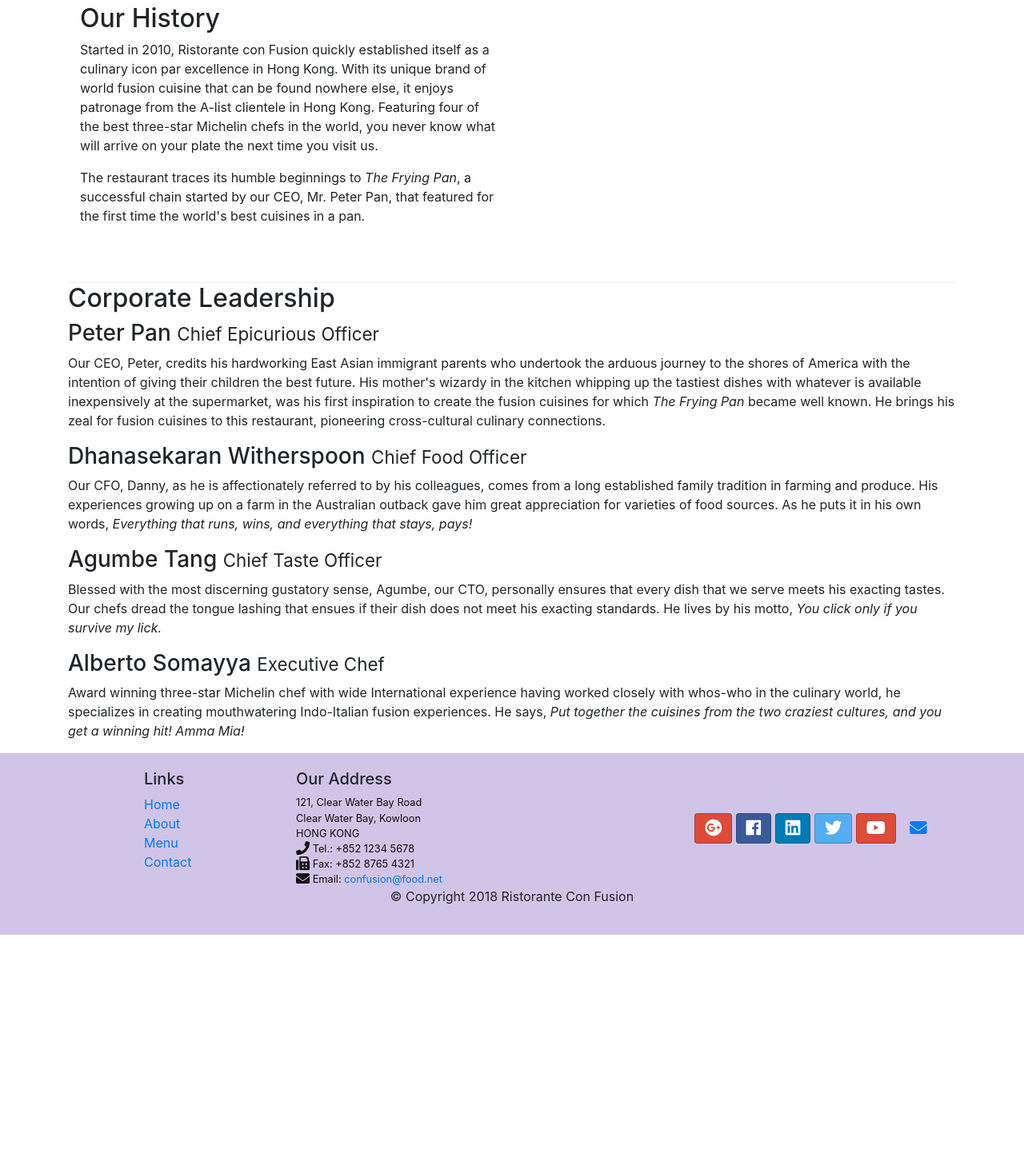
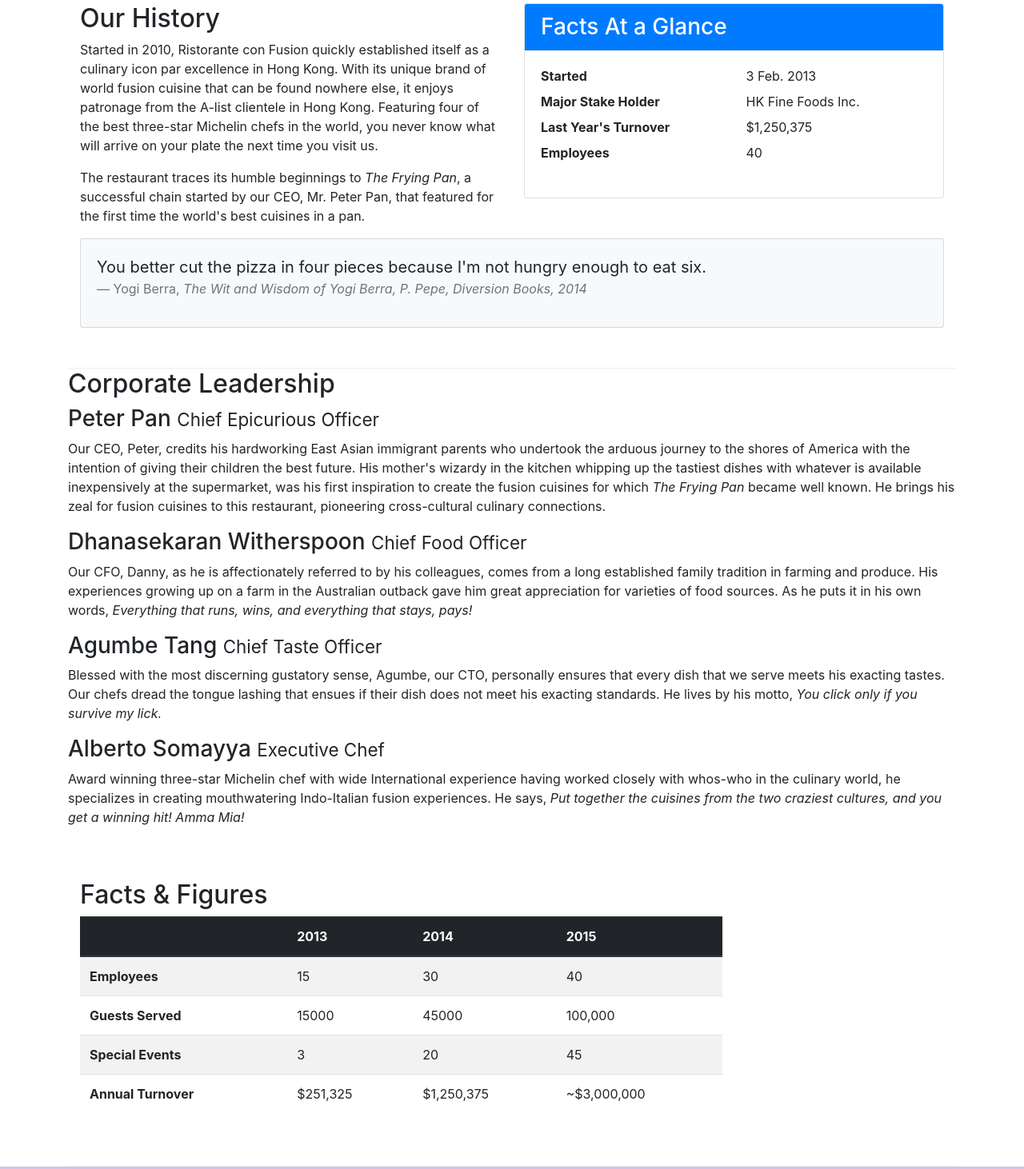
Before and after one commit to NadezhdaBabenko/Coursera-React, a website: page aboutus.html in a window 1280 px wide. Shown: the part 511-1973 px from the top of the page at 80% size. Before the commit the page ends 1680 px from the top, so only its background shows below. Drawn offline with nearby package versions, Linux system fonts and the light colour scheme.

Commit message:
Tables and Cards

```diff
--- a/aboutus.html
+++ b/aboutus.html
@@ -65,7 +65,34 @@
                 <p>Started in 2010, Ristorante con Fusion quickly established itself as a culinary icon par excellence in Hong Kong. With its unique brand of world fusion cuisine that can be found nowhere else, it enjoys patronage from the A-list clientele in Hong Kong.  Featuring four of the best three-star Michelin chefs in the world, you never know what will arrive on your plate the next time you visit us.</p>
                 <p>The restaurant traces its humble beginnings to <em>The Frying Pan</em>, a successful chain started by our CEO, Mr. Peter Pan, that featured for the first time the world's best cuisines in a pan.</p>
             </div>
-            <div>
+            <div class="col-sm">
+                <div class="card">
+                    <h3 class="card-header bg-primary text-white">Facts At a Glance</h3>
+                    <div class="card-body">
+                        <dl class="row">
+                            <dt class="col-6">Started</dt>
+                            <dd class="col-6">3 Feb. 2013</dd>
+                            <dt class="col-6">Major Stake Holder</dt>
+                            <dd class="col-6">HK Fine Foods Inc.</dd>
+                            <dt class="col-6">Last Year's Turnover</dt>
+                            <dd class="col-6">$1,250,375</dd>
+                            <dt class="col-6">Employees</dt>
+                            <dd class="col-6">40</dd>
+                        </dl>
+                    </div>
+                </div>
+            </div>
+
+            <div class="col-12">
+                <div class="card card-body bg-light">
+                    <blockquote class="blockquote">
+                        <p class="mb-0">You better cut the pizza in four pieces because I'm not hungry enough to eat six.</p>
+                        <footer class="blockquote-footer">Yogi Berra,
+                            <cite title="Source Title">The Wit and Wisdom of Yogi Berra, P. Pepe, Diversion Books, 2014</cite>
+                        </footer>
+                    </blockquote>
+                </div>
+
             </div>
         </div>
 
@@ -83,6 +110,54 @@
                 <p class="d-none d-sm-block">Award winning three-star Michelin chef with wide International experience having worked closely with whos-who in the culinary world, he specializes in creating mouthwatering Indo-Italian fusion experiences. He says, <em>Put together the cuisines from the two craziest cultures, and you get a winning hit! Amma Mia!</em></p>
             </div>
        </div>
+
+       <div class="row row-content">
+            <div class="col-12 col-sm-9">
+                <h2>Facts &amp; Figures</h2>
+                <div class="table-responsive">
+                    <table class="table table-striped">
+                        <thead class="thead-dark">
+                            <tr>
+                                <th>&nbsp;</th>
+                                <th>2013</th>
+                                <th>2014</th>
+                                <th>2015</th>
+                            </tr>
+                        </thead>
+                        <tbody>
+                            <tr>
+                                <th>Employees</th>
+                                <td>15</td>
+                                <td>30</td>
+                                <td>40</td>
+                            </tr>
+                            <tr>
+                                <th>Guests Served</th>
+                                <td>15000</td>
+                                <td>45000</td>
+                                <td>100,000</td>
+                            </tr>
+                            <tr>
+                                <th>Special Events</th>
+                                <td>3</td>
+                                <td>20</td>
+                                <td>45</td>
+                            </tr>
+                            <tr>
+                                <th>Annual Turnover</th>
+                                <td>$251,325</td>
+                                <td>$1,250,375</td>
+                                <td>~$3,000,000</td>
+                            </tr>
+                        </tbody>
+                    </table>
+                </div>
+            </div>
+            <div class="col-12 col-sm-3">
+
+            </div>
+       </div>
+
 
     </div>
 
```
Also changed, not shown: contactus.html (+2 -2 lines).
